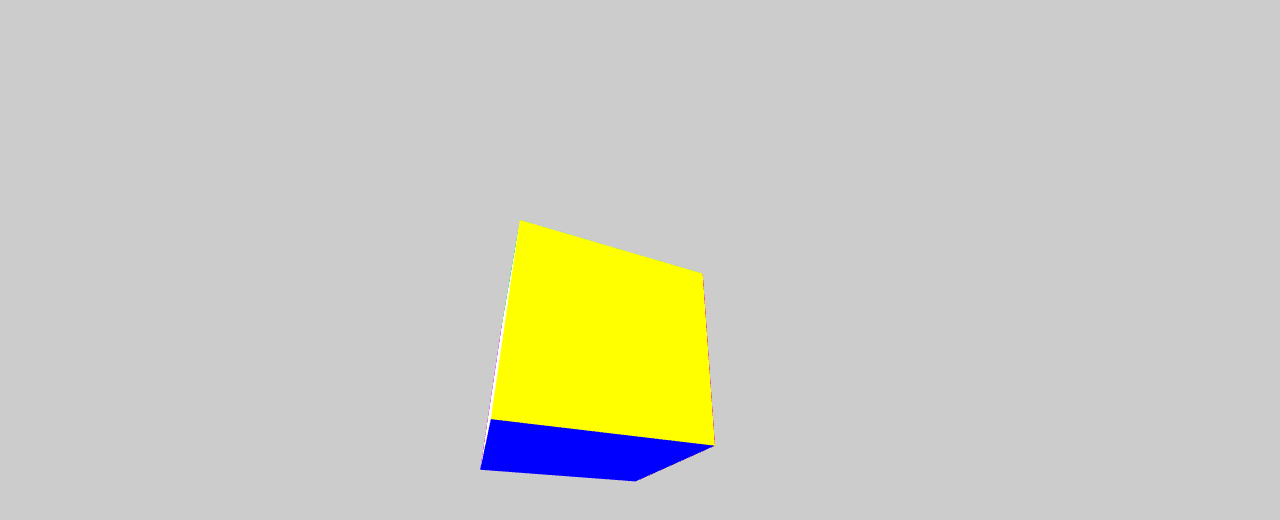
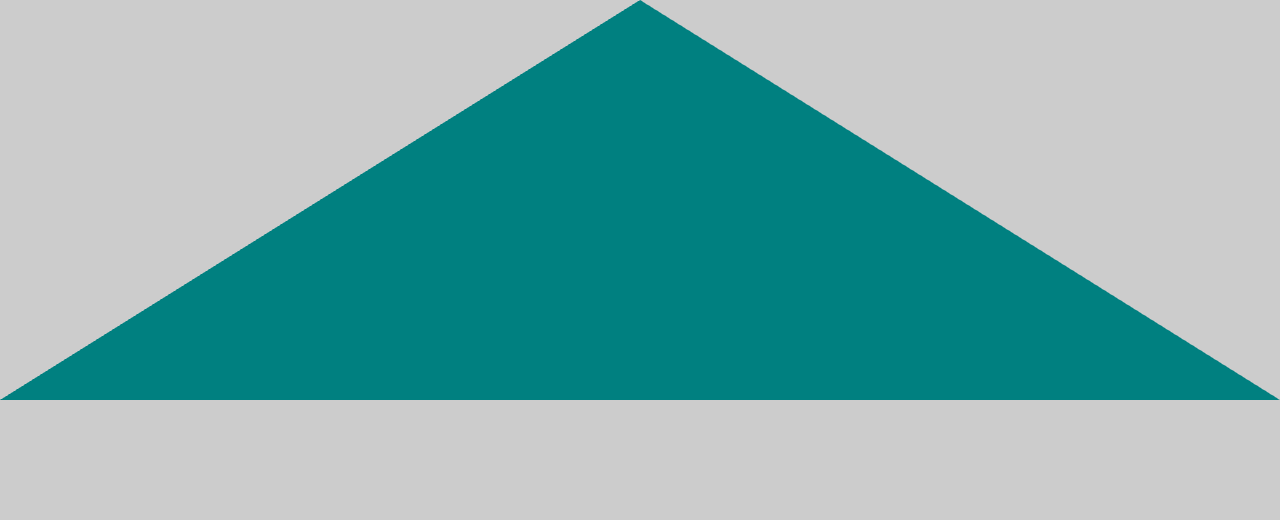
Before and after one commit to balos1/COMP153_WebGL_Project, a plain HTML site: page index.html in a window 1280 px wide. Drawn offline with Linux system fonts and the light colour scheme.

Commit message:
Code now in the state which students will receive it before starting the lab.

```diff
--- a/cube.js
+++ b/cube.js
@@ -82,11 +82,7 @@ Cube.prototype.init = function() {
 	}
 
   // TODO #3: Insert code below
-  this.vertexColorBuffer = APP.gl.createBuffer();
-  APP.gl.bindBuffer(APP.gl.ARRAY_BUFFER, this.vertexColorBuffer);
-  APP.gl.bufferData(APP.gl.ARRAY_BUFFER, new Float32Array(generatedColors), APP.gl.STATIC_DRAW);
-  this.vertexColorBuffer.numItems = generatedColors.length;
-  this.vertexColorBuffer.itemSize = 4;
+
 
   // define the cube by using VBO indexing
   this.vertexIndexBuffer = APP.gl.createBuffer();
--- a/index.html
+++ b/index.html
@@ -15,14 +15,13 @@
   // WebGL uses OpenGL ES Shading Language, therefore the syntax is slightly
   // different then GLSL. For example, instead of using 'in' and 'out'
   // we have 'attribute' and 'varying' to serve almost the same purpose.
-  varying vec4 color;
 
   attribute vec4 vertexPosition;
   attribute vec4 vertexColor;
 
   void main(void) {
     // TODO #1: Uncomment the line below to set the color to the incoming vertex color.
-    color = vertexColor;
+    // color = vertexColor;
     gl_Position = vertexPosition;
   }
 </script>
@@ -53,12 +52,11 @@
   // TODO #2 Uncomment the line below to get the color passed in from the vertex shader.
   // The 'lowp' qualifier tells OpenGL that variable is of the lowest precision.
   // This could improve performance, but could negatively affect rendering quality.
-  varying lowp vec4 color;
+  // varying lowp vec4 color;
 
   void main(void) {
     // TODO #2 Utilize our new 'color' variable by modifying the line below.
-    // gl_FragColor = vec4(0.0, 0.5, 0.5, 1.0);
-    gl_FragColor = color;
+    gl_FragColor = vec4(0.0, 0.5, 0.5, 1.0);
   }
 </script>
 
@@ -106,7 +104,7 @@
 
     // BEGIN load the shaders, and init them
       // TODO #6: Load the part 2 shader instead of the part 1 shader.
-      var vertexShader = loadShader(APP.gl, 'part2-shader-vs'),
+      var vertexShader = loadShader(APP.gl, 'part1-shader-vs'),
         fragmentShader = loadShader(APP.gl, 'shader-fs');
 
       APP.shaderProgram = APP.gl.createProgram();
@@ -123,17 +121,17 @@
 
     // BEGIN load uniforms
       // TODO #4 : Uncomment the lines below to get the location of the matrix uniforms
-      APP.uniforms.proj_matrix  = APP.gl.getUniformLocation(APP.shaderProgram, "proj_matrix");
-      APP.uniforms.model_matrix = APP.gl.getUniformLocation(APP.shaderProgram, "model_matrix");
-      APP.uniforms.view_matrix  = APP.gl.getUniformLocation(APP.shaderProgram, "view_matrix");
+      // APP.uniforms.proj_matrix  = APP.gl.getUniformLocation(APP.shaderProgram, "proj_matrix");
+      // APP.uniforms.model_matrix = APP.gl.getUniformLocation(APP.shaderProgram, "model_matrix");
+      // APP.uniforms.view_matrix  = APP.gl.getUniformLocation(APP.shaderProgram, "view_matrix");
     // END load uniforms
 
     // BEGIN initialize models
       triangle = new Triangle();
       triangle.init();
       // TODO #4: Uncomment the lines below to create a new cube class instance and init it.
-      cube = new Cube();
-      cube.init();
+      // cube = new Cube();
+      // cube.init();
     // END initialize models
 
     // BEGIN setting up projection and view matrix since they dont change
@@ -156,22 +154,11 @@
      */
     function drawScene() {
       APP.transforms.model_matrix = mat4.create();
-      mat4.rotateY(APP.transforms.model_matrix,
-                   APP.transforms.model_matrix,
-                   glMatrix.toRadian(APP.cube.rotation));
       updateMatrixUniforms();
 
-      // triangle.draw();
+      triangle.draw();
       // TODO #5: Uncomment the line below and comment the line above to draw the cube.
-      cube.draw();
-
-      // BONUS TODO: Make the cube rotate!
-      var currentTime = (new Date).getTime();
-      if (APP.cube.lastUpdate) {
-        var delta = currentTime - APP.cube.lastUpdate;
-        APP.cube.rotation += (30 * delta) / 1000.0;
-      }
-      APP.cube.lastUpdate = currentTime;
+      // cube.draw();
     }
 
     /**
```
